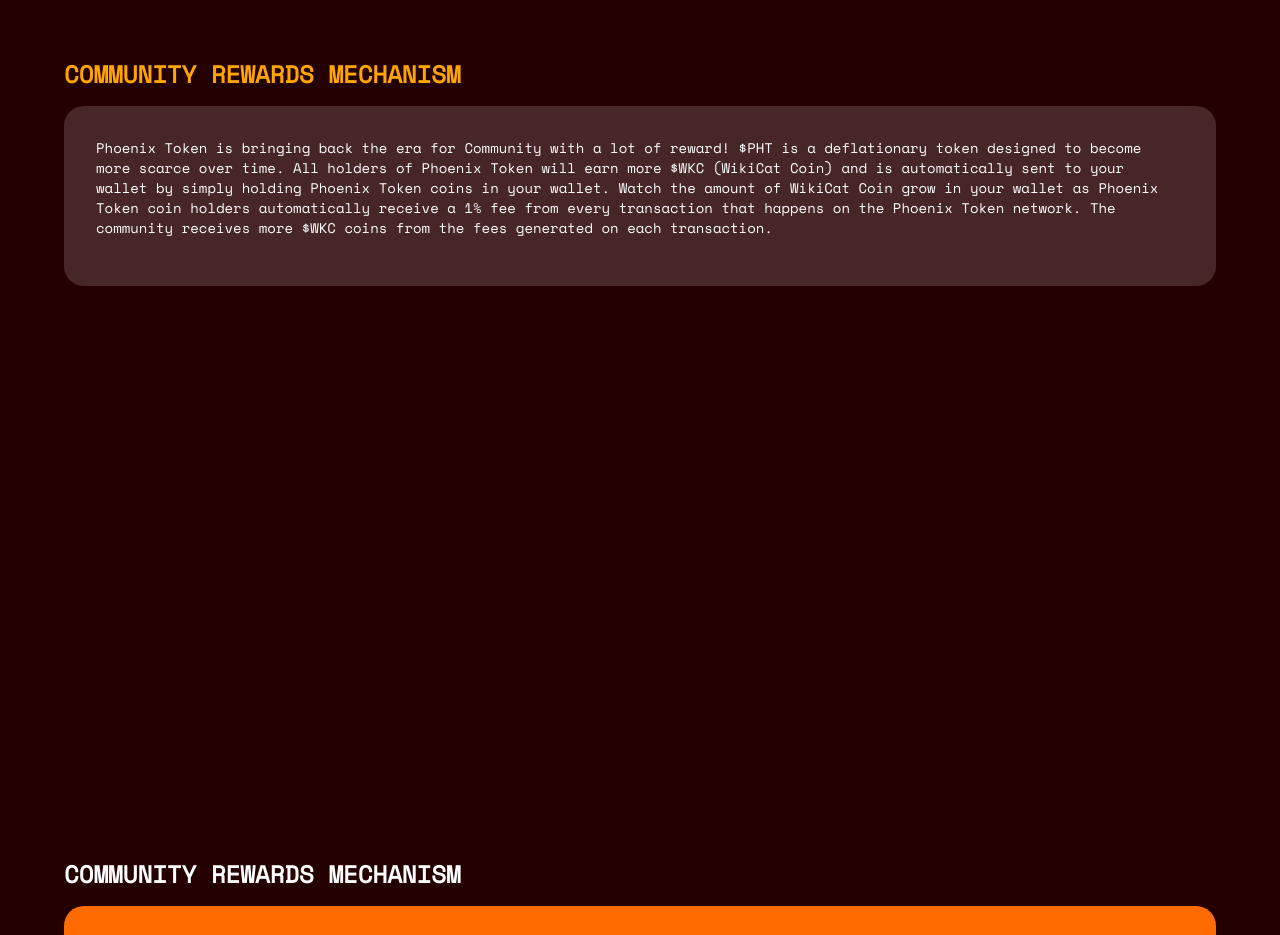
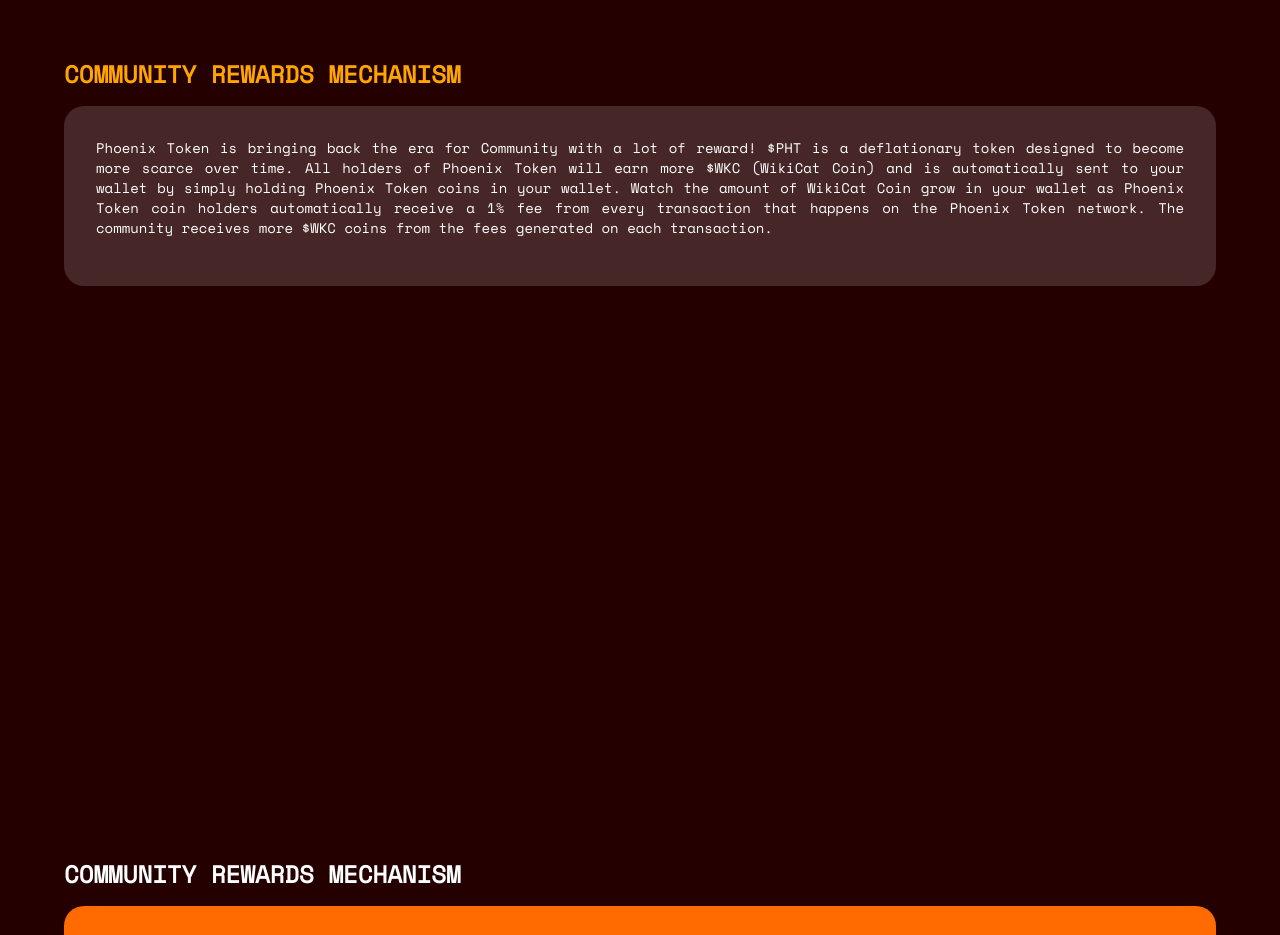
Before and after one commit to gamertechsdefi/phoenix-token, a Next.js app: page / in a window 1280 px wide. Shown: the part 3240-4175 px from the top of the page. Built offline with nearby package versions, Linux system fonts and the light colour scheme; a web font is replaced by a local one.

Commit message:
updating...

```diff
--- a/src/app/page.js
+++ b/src/app/page.js
@@ -152,7 +152,7 @@ export default function Home() {
 
             {/*Phoenix Bot */}
             <div className="bg-white bg-opacity-15  p-8  rounded-[20px] mb-4 hover:bg-opacity-25">
-              <p className="text-sm pb-4 z-100 ">
+              <p className="text-sm text-justify pb-4 z-100 ">
                 {" "}
                 Phoenix Token is bringing back the era for Community with a lot
                 of reward! $PHT is a deflationary token designed to become more
```
